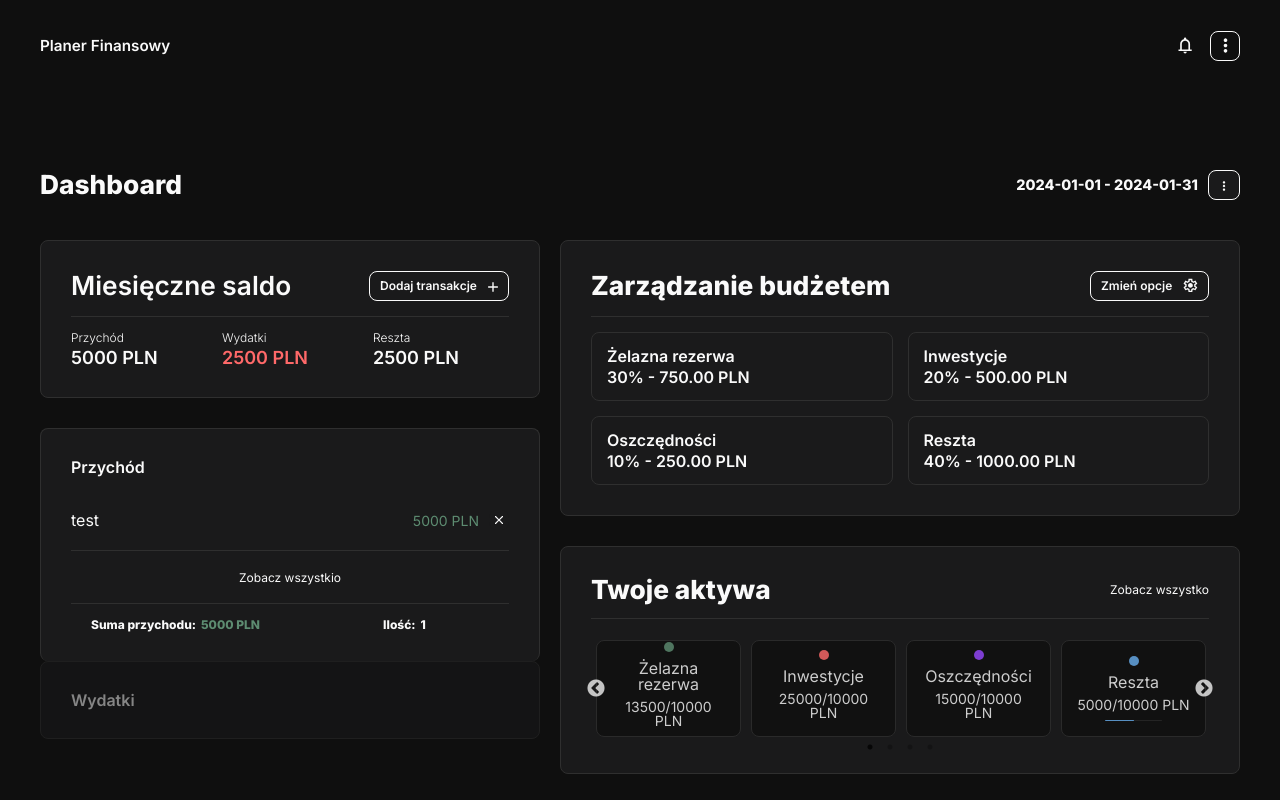
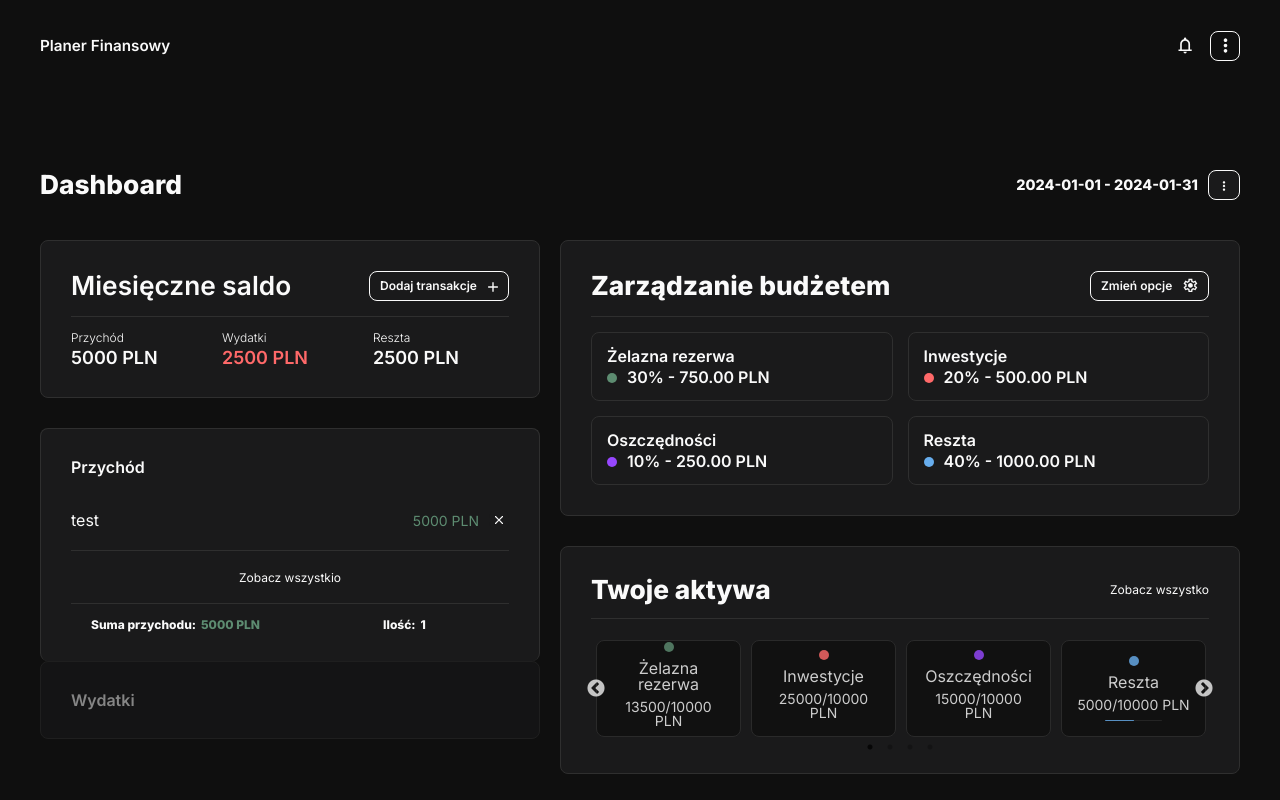
Before and after one commit to chudymikolaj/finance-app, a Next.js app: page /dashboard in a window 1280 px wide. Built offline with nearby package versions, Linux system fonts and the light colour scheme.

Commit message:
feat: add a color circle to BudgetMenegment value

```diff
--- a/components/BudgetManagement/BudgetManagementComponent.styled.tsx
+++ b/components/BudgetManagement/BudgetManagementComponent.styled.tsx
@@ -1,6 +1,6 @@
 import { devices } from "@/styles/breakpoints";
 import { BORDER_RADIUS, SIZES, WEIGHT } from "@/styles/constants";
-import { FlexColumn, FlexRow } from "@/styles/mixins.styled";
+import { FlexColumn } from "@/styles/mixins.styled";
 import styled from "styled-components";
 
 export const BudgetManagementAssetsContainer = styled.div`
@@ -39,7 +39,7 @@ export const BudgetManagementAssetsList = styled.ul`
 
 	height: 100%;
 	list-style: none;
-	font-size: ${SIZES.tabAssetsText};
+	font-size: ${SIZES.tabNameFontSize};
 	font-weight: ${WEIGHT.medium};
 `;
 
@@ -57,3 +57,16 @@ export const BudgetManagementAssetsListItem = styled.li`
 	border: 1px solid ${({ theme }) => theme.borderColor};
 	border-radius: ${BORDER_RADIUS};
 `;
+
+export const BudgetManagementAssetsListItemValue = styled.p<{ $color: string }>`
+	&:before {
+		content: "";
+		width: 10px;
+		height: 10px;
+		margin: 0 10px 0 0;
+		background-color: ${({ $color, theme }) =>
+			$color ? $color : theme.backgroundColor};
+		display: inline-block;
+		border-radius: ${BORDER_RADIUS};
+	}
+`;
--- a/components/BudgetManagement/index.tsx
+++ b/components/BudgetManagement/index.tsx
@@ -11,6 +11,7 @@ import {
 	BudgetManagementAssetsWrapper,
 	BudgetManagementAssetsList,
 	BudgetManagementAssetsListItem,
+	BudgetManagementAssetsListItemValue,
 } from "./BudgetManagementComponent.styled";
 import { Line } from "@/components/Line/Line.styles";
 
@@ -49,10 +50,10 @@ const BudgetManagementAssets = () => {
 						calcedBudget.map((asset) => (
 							<BudgetManagementAssetsListItem key={asset.title}>
 								<p>{asset.title}</p>
-								<p>
+								<BudgetManagementAssetsListItemValue $color={asset.color}>
 									<span>{multiplier(asset.share)}% - </span>
 									<span>{asset.value.toFixed(2)} PLN</span>
-								</p>
+								</BudgetManagementAssetsListItemValue>
 							</BudgetManagementAssetsListItem>
 						))
 					) : (
```
